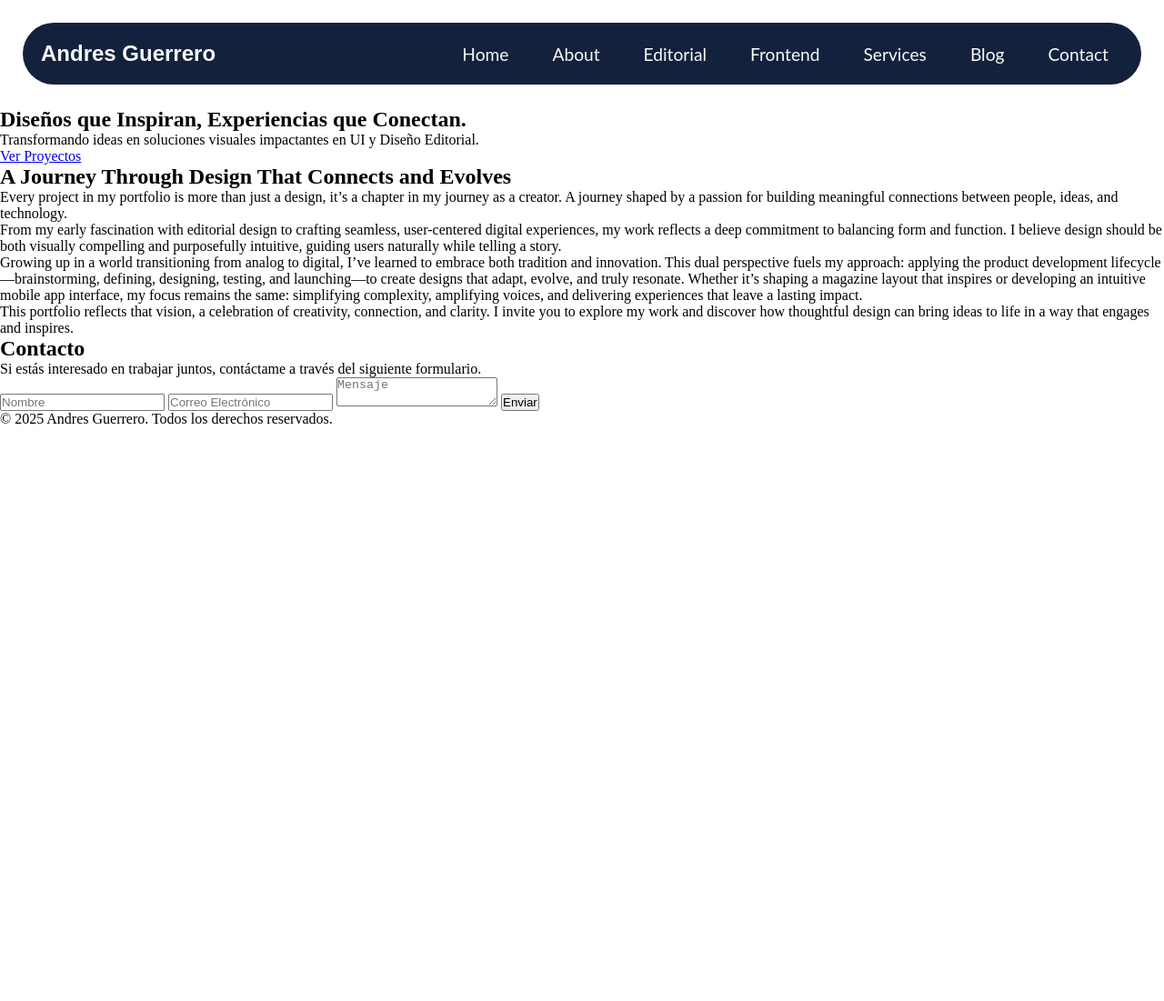
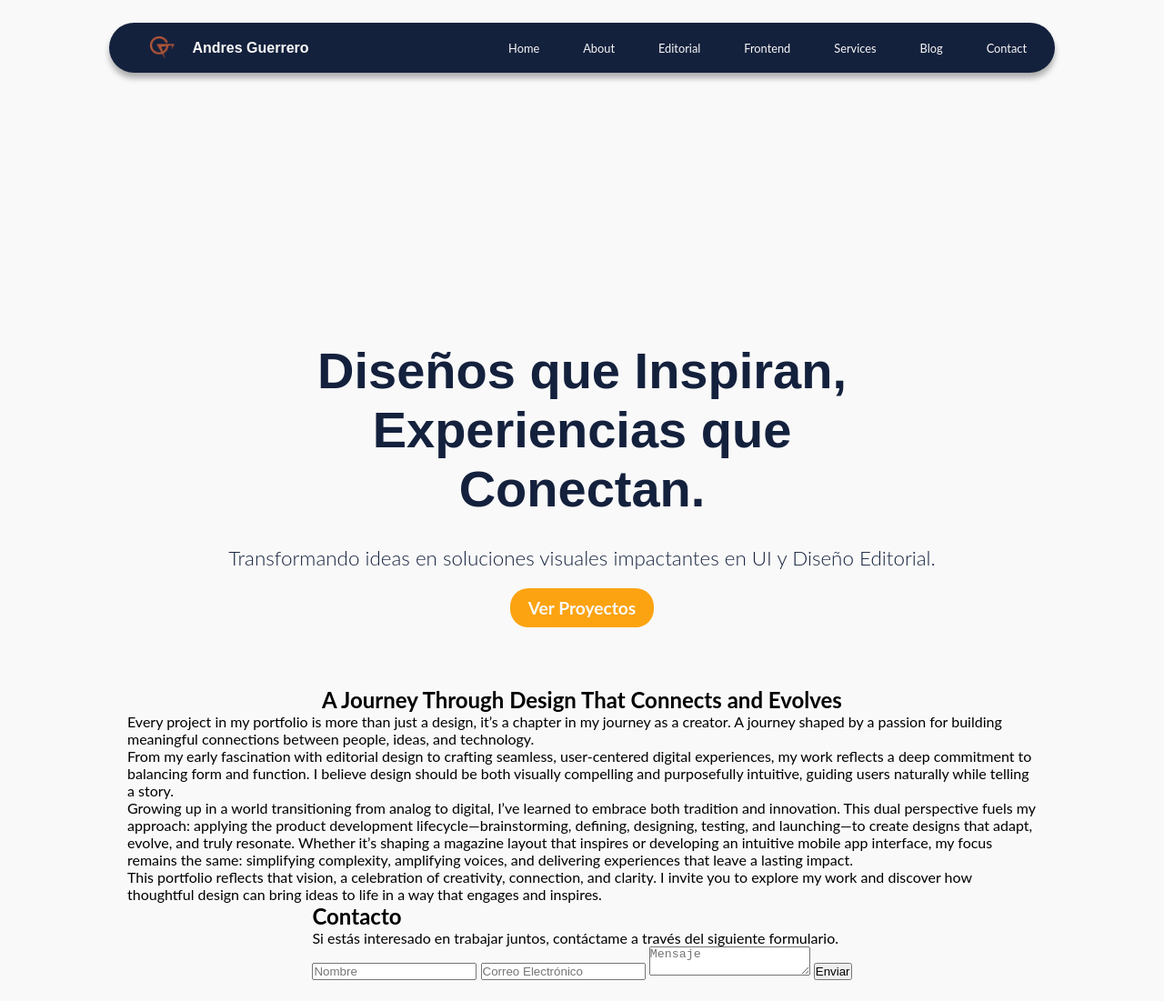
Before and after one commit to KingZhao8488/portfolio_website, a plain HTML site: page index/index.html in a window 1280 px wide. Shown: the top 1101 px of the page at 91% size. Before the commit the page ends 800 px from the top, so only its background shows below. Drawn offline with Linux system fonts and the light colour scheme.

Commit message:
diseño inicial de navbar

```diff
--- a/index/index.html
+++ b/index/index.html
@@ -8,11 +8,12 @@
     <meta name="keywords" content="HTML, CSS, JavaScript">
     <meta name="author" content="Andres Guerrero">
     <link rel="stylesheet" href="styles.css">
+    <link rel="icon" href="/IMG/identidad/favicon-rojo.png" />
 </head>
 <body>
     <header class="parallax">
         <nav class="navbar">
-            <div class="logo">Andres Guerrero</div>
+            <div class="logo"><img src="/IMG/identidad/logonaranja.png" class="nav-logo"> Andres Guerrero</div>
             <ul class="nav-links">
                 <li><a href="#home">Home</a></li>
                 <li><a href="/about/about.html">About</a></li>
@@ -45,13 +46,13 @@
                 <li><a href="/contact/contact.html">Contact</a></li>
             </ul>
         </nav>
-        <section class="hero glass">
+        <section class="hero-glass">
             <h1>Diseños que Inspiran, Experiencias que Conectan.</h1>
             <p>Transformando ideas en soluciones visuales impactantes en UI y Diseño Editorial.</p>
             <a href="/projects/projects.html" class="cta-button">Ver Proyectos</a>
         </section>
     </header>
-
+    <main>
         <h2>A Journey Through Design That Connects and Evolves</h2>
 
         <p>Every project in my portfolio is more than just a design, it’s a chapter in my journey as a creator. A journey shaped by a passion for building meaningful connections between people, ideas, and technology.</p>
@@ -73,7 +74,7 @@
                 <button type="submit">Enviar</button>
             </form>
         </section>
-
+    </main>
     <footer>
         <p>&copy; 2025 Andres Guerrero. Todos los derechos reservados.</p>
     </footer>
--- a/index/styles.css
+++ b/index/styles.css
@@ -20,25 +20,49 @@
     --secondaryfont: 'Lato', sans-serif;
 }
 
+body {
+    display: grid;
+    min-height: 100dvh;
+    grid-template-rows: auto 1fr auto;
+    font-family: var(--secondaryfont);
+    background-color: var(--white);
+    -webkit-font-smoothing: antialiased;
+    -moz-osx-font-smoothing: grayscale;
+    text-rendering: optimizeLegibility;
+    text-shadow: rgba(0,0,0,.01) 0 0 1px;
+}
+
 /* Navbar Styling */
 .navbar {
     background-color: var(--oxford-blue);
     color: var(--white);
     padding: 1rem;
     font-family: var(--secondaryfont);
-    font-size: 1.2rem;
+    font-size: 0.8rem;
     display: flex;
     justify-content: space-between;
     align-items: center;
-    padding: 20px;
-    margin: 25px;
+    padding: 15px;
+    margin: 25px 120px 25px 120px;
     border-radius: 40px;
+    box-shadow: 0 6px 6px rgba(0, 0, 0, 0.3);
+
+}
+
+.nav-logo {
+    width: auto;
+    height: 25px;
+    margin-right: 20px;
+    margin-left: 30px;
+    align-items: center;
 }
 
 .navbar .logo {
+    display: flex;
     font-family: var(--mainfont);
-    font-size: 1.5rem;
+    font-size: 1rem;
     font-weight: bold;
+    align-items: center;
 }
 
 .nav-links {
@@ -70,6 +94,7 @@
 /* Dropdown Styles */
 .dropdown:hover .dropdown-menu {
     display: block;
+    border-radius: 20px;
 }
 
 .dropdown-menu {
@@ -80,7 +105,7 @@
     background-color: var(--oxford-blue);
     min-width: 200px;
     z-index: 999;
-    box-shadow: 0 4px 6px rgba(0, 0, 0, 0.1);
+    box-shadow: 0 6px 6px rgba(0, 0, 0, 0.3);
     border-radius: 20px;
 }
 
@@ -97,4 +122,80 @@
 .dropdown-menu li a:hover {
     background-color: var(--orange-web);
     color: var(--oxford-blue);
+    border-radius: 20px;
+    box-shadow: 0 6px 6px rgba(0, 0, 0, 0.3);
 }
+
+/* Hero Styles */
+.hero-glass {
+    display: flex;
+    flex-direction: column;
+    align-items: center;
+    padding: 20px;
+}
+
+.hero-glass h1 {
+    font-family: var(--mainfont);
+    font-size: 3.5rem;
+    color: var(--oxford-blue);
+    margin-bottom: 20px;
+    padding: 250px 300px 10px 300px;
+    text-align: center;
+}
+
+.hero-glass p {
+    font-size: 1.4rem;
+    color: var(--oxford-blue);
+    text-align: center;
+    margin-bottom: 20px;
+    font-weight: 300;
+}
+
+.cta-button {
+    background-color: var(--orange-web);
+    color: var(--white);
+    padding: 10px 20px;
+    border-radius: 20px;
+    text-decoration: none;
+    font-size: 1.2rem;
+    font-weight: bold;
+    transition: background-color 0.3s ease;
+}
+.cta-button:hover {
+    background-color: var(--black);
+    color: var(--orange-web);
+    box-shadow: 0 6px 6px rgba(0, 0, 0, 0.3);
+}
+.cta-button:active {
+    background-color: var(--black);
+    color: var(--orange-web);
+    box-shadow: 0 6px 6px rgba(0, 0, 0, 0.3);
+}
+
+main {
+    display: flex;
+    flex-direction: column;
+    align-items: center;
+    padding: 20px;
+    margin: 25px 120px 25px 120px;
+}
+
+/* Footer Styles */
+footer {
+    background-color: var(--oxford-blue);
+    color: var(--white);
+    padding: 20px;
+    text-align: center;
+    font-family: var(--secondaryfont);
+    font-size: 0.8rem;
+    margin-top: auto;
+    padding: 15px;
+    margin: 25px 120px 25px 120px;
+    border-radius: 40px;
+    box-shadow: 0 6px 6px rgba(0, 0, 0, 0.3);
+}
+footer a {
+    color: var(--white);
+    text-decoration: none;
+    padding: 0.5rem 1rem;
+}
```
Also changed, not shown: IMG/identidad/favicon-rojo.png (added), IMG/identidad/favicon_azul.png (added), IMG/identidad/favicon_naranja.png (added), IMG/identidad/logoazul.png (added), IMG/identidad/logoblanco.png (added), IMG/identidad/logonaranja.png (added), IMG/identidad/logonegro.png (added), IMG/identidad/logorojo.png (added), 2 other files. Lines whose indentation alone changed are shown as unchanged.
